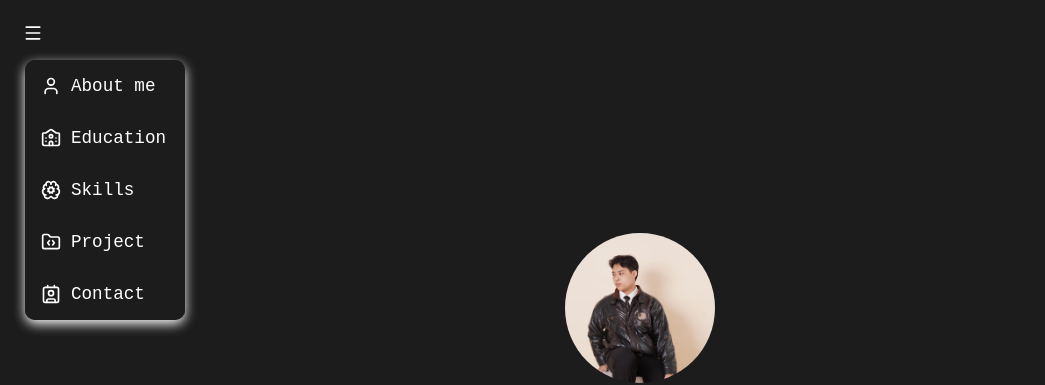
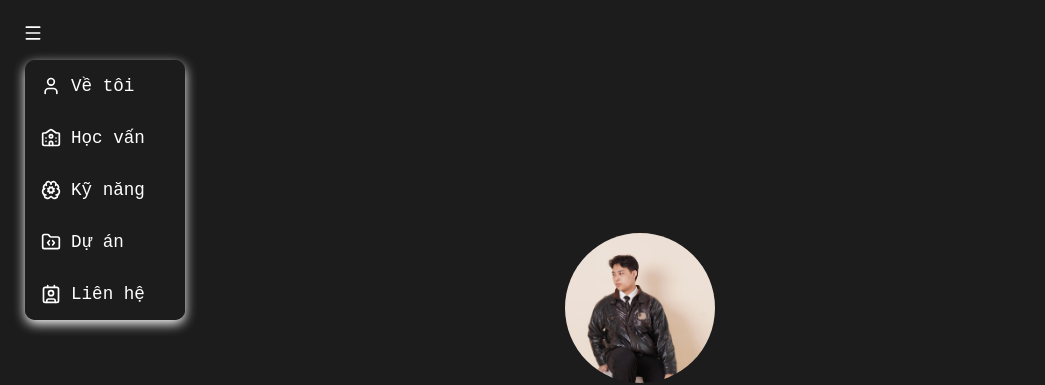
Before and after one commit to kencrimsonIT/Portfolio, a React (Create React App) app: page / in a window 1280 px wide. Both pictures are taken after a click on the button 33 px from the left and 33 px from the top of the page. Shown: the top 385 px of the page, without its empty margins (0-1045 px from the left). Built offline with nearby package versions, Linux system fonts and the light colour scheme.

Commit message:
FIX: Change the name of submenu selections

```diff
--- a/src/Components/Menubar.jsx
+++ b/src/Components/Menubar.jsx
@@ -18,11 +18,11 @@ const Menubar = () => {
             </button>
             {isOpened && (
                 <ul className={`submenu ${isOpened ? "show" : ""}`}>
-                    <li className="bio"><User size={20}/>About me</li>
-                    <li className="education"><University size={20}/>Education</li>
-                    <li className="skills"><BrainCog size={20}/>Skills</li>
-                    <li className="project"><FolderCode size={20}/>Project</li>
-                    <li className="contact"><Contact size={20}/>Contact</li>
+                    <li className="bio"><User size={20}/>Về tôi</li>
+                    <li className="education"><University size={20}/>Học vấn</li>
+                    <li className="skills"><BrainCog size={20}/>Kỹ năng</li>
+                    <li className="project"><FolderCode size={20}/>Dự án</li>
+                    <li className="contact"><Contact size={20}/>Liên hệ</li>
                 </ul>
             )}
         </>
```
